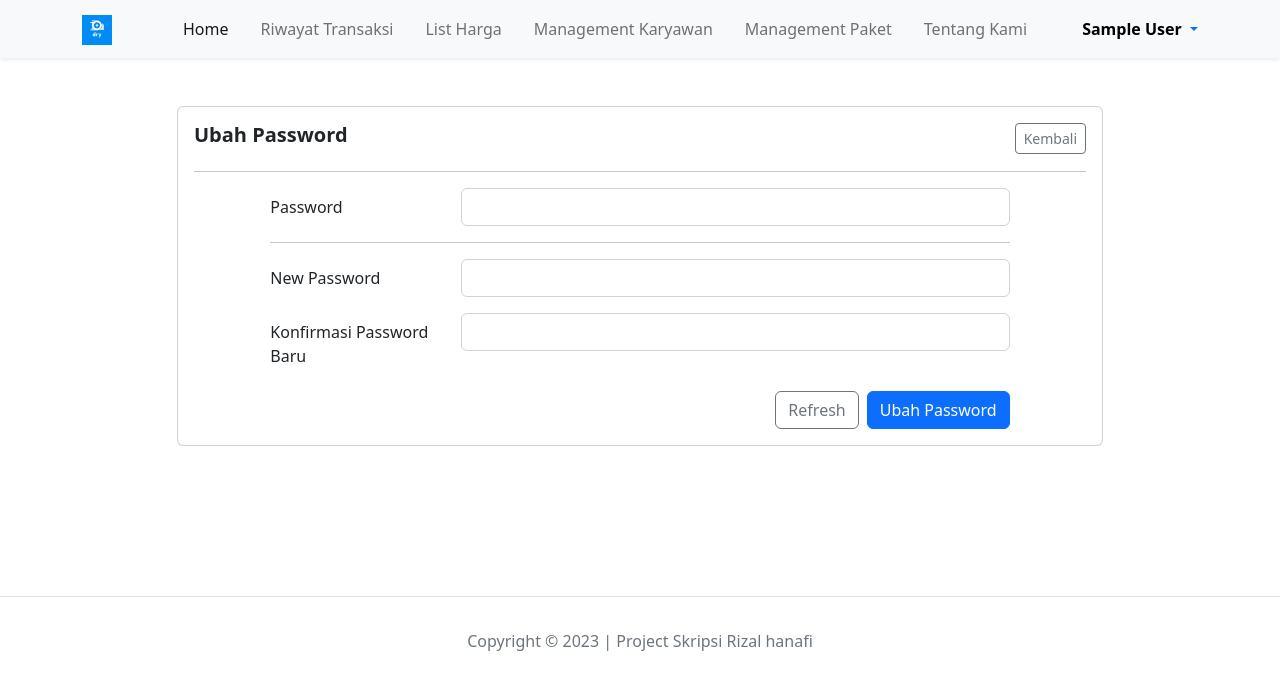
After one commit to rudihardianto/website-laundry-php-native, a PHP site: page /laundry_rizal_skripsi/akun/ubah_password.php in a window 1280 px wide. The commit adds this page. Shown: the top 690 px of the page. Run offline with PHP 8.4, Linux system fonts and the light colour scheme; the visitor is signed in with stand-in values (Sample User, id 1).

Commit message:
tambah update password

```diff
--- a/_header.php
+++ b/_header.php
@@ -86,7 +86,7 @@
                     </a>
                     <ul class="dropdown-menu">
                         <li><a class="dropdown-item" href="<?=url('akun/profil.php');?>">Profil</a></li>
-                        <li><a class="dropdown-item" href="<?=url('akun/pesanan_saya.php');?>">Pesanan Saya</a></li>
+                        <li><a class="dropdown-item" href="<?=url('akun/ubah_password.php');?>">Ubah Password</a></li>
                         <li>
                             <a class="dropdown-item" href="<?=url('logout.php')?>"
                                 onclick="return confirm('Hi <?=$_SESSION['nama']?>, Ingin Keluar?');">
--- /dev/null
+++ b/akun/ubah_password.php
@@ -0,0 +1,126 @@
+<?php
+    require_once '../_header.php';
+    if (!isset($_SESSION['login'])) {
+        echo "
+        <script>
+            document.location='http://localhost/laundry_rizal_skripsi/';
+        </script>
+        ";
+        exit();
+    }
+
+    $id_user = $_SESSION["id_user"];
+
+    if (isset($_POST["ubah_password"])) {
+        // ambil semua inputan
+        $old_pw = $_POST["old_password"];
+        $new_pw = $_POST["new_password"];
+        $cfm_pw = $_POST["confirm_password"];
+
+        // cek apakah old password benar
+        $sql = "SELECT * FROM master WHERE id_user = '".$id_user."'";
+        $result = mysqli_query($db, $sql);
+        $row = mysqli_fetch_object($result);
+
+        // cek apakah password yang diinputkan lama sama
+        if (password_verify($old_pw, $row->password)) {
+            // jika new password & confirm password sama
+            if ($new_pw == $cfm_pw) {
+                // ubah password
+                $sql = "UPDATE master SET password = '".password_hash($new_pw, PASSWORD_DEFAULT)."' WHERE id_user = '".$id_user."'";
+                mysqli_query($db, $sql);
+
+                echo "
+                    <script>
+                        alert('Selamat, Password berhasil diubah!');
+                        document.location='http://localhost/laundry_rizal_skripsi/akun/ubah_password.php';
+                    </script>
+                ";
+            } else {
+                echo "
+                    <script>
+                        alert('Maaf, Password baru tidak sama dengan konfirmasi password!');
+                        document.location='http://localhost/laundry_rizal_skripsi/akun/ubah_password.php';
+                    </script>
+                ";
+            }
+        } else {
+            echo "
+                <script>
+                    alert('Maaf, Password lama anda salah!');
+                    document.location='http://localhost/laundry_rizal_skripsi/akun/ubah_password.php';
+                </script>
+            ";
+        }
+    }
+
+?>
+
+<!-- START: ubah password -->
+<section id="update-password" class="update-password">
+    <div class="container">
+        <div class="row justify-content-center">
+            <!-- title -->
+            <div class="col col-md-10 my-2 my-md-0">
+                <div class="card">
+                    <div class="card-body">
+                        <div class="row d-flex justify-content-between align-items-center">
+                            <div class="col">
+                                <h5 class="card-title fw-bold">Ubah Password</h5>
+                            </div>
+                            <div class="col text-end text-nowrap">
+                                <a href="<?=url();?>" class="btn btn-sm btn-outline-secondary">Kembali</a>
+                            </div>
+                        </div>
+                        <hr>
+
+                        <!-- START: form update password -->
+                        <div class="row justify-content-center">
+                            <div class="col col-md-10">
+                                <form method="post" action="">
+                                    <input type="hidden" name="username" value="<?= $_SESSION['username']; ?>">
+                                    <div class="mb-3 row">
+                                        <label for="old_password" class="col-sm-3 col-form-label">Password</label>
+                                        <div class="col-sm-9">
+                                            <input type="password" name="old_password" id="old_password"
+                                                class="form-control" autocomplete="off" required>
+                                        </div>
+                                    </div>
+                                    <hr>
+                                    <div class="mb-3 row">
+                                        <label for="new_password" class="col-sm-3 col-form-label">New Password</label>
+                                        <div class="col-sm-9">
+                                            <input type="password" name="new_password" id="new_password"
+                                                class="form-control" autocomplete="off" required>
+                                        </div>
+                                    </div>
+                                    <div class="mb-3 row">
+                                        <label for="confirm_password" class="col-sm-3 col-form-label">
+                                            Konfirmasi Password Baru
+                                        </label>
+                                        <div class="col-sm-9">
+                                            <input type="password" name="confirm_password" id="confirm_password"
+                                                class="form-control" autocomplete="off" required>
+                                        </div>
+                                    </div>
+                                    <div class="d-flex justify-content-end gap-2">
+                                        <a href="" class="btn btn-outline-secondary">Refresh</a>
+
+                                        <button type="submit" name="ubah_password" class="btn btn-primary">
+                                            <!-- onclick="return confirm('Ingin ubah password?');" -->
+                                            Ubah Password
+                                        </button>
+                                    </div>
+                                </form>
+                            </div>
+                        </div>
+                        <!-- END: form update password -->
+                    </div>
+                </div>
+            </div>
+        </div>
+    </div>
+</section>
+<!-- END: ubah password -->
+
+<?php require_once '../_footer.php';?>
```
Also changed, not shown: _functions.php (+8 -1 lines), akun/profil.php (+0 -54 lines).
